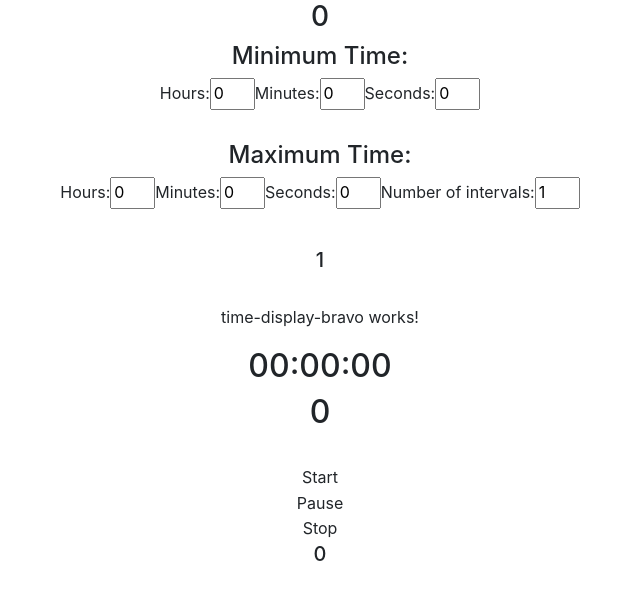
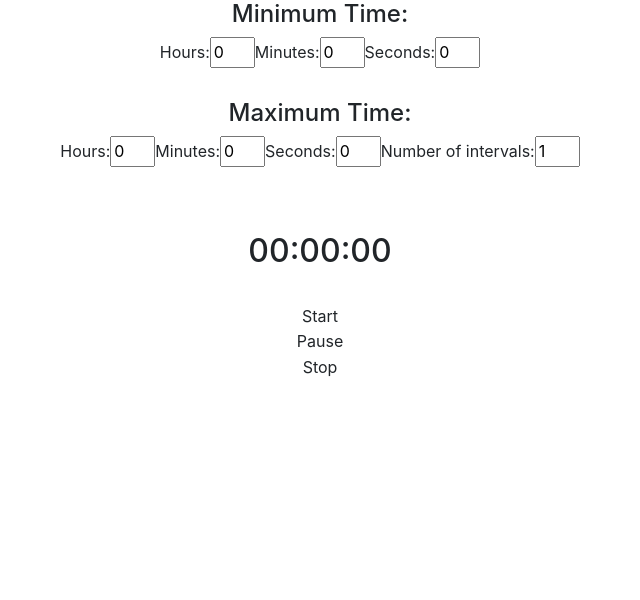
Before and after one commit to Jbsiefken/random-timer, an Angular app: page / in a window 1280 px wide. Shown: the top 600 px of the page, without its empty margins (320-960 px from the left). Built offline with nearby package versions, Linux system fonts and the light colour scheme.

Commit message:
cleans up ui

```diff
--- a/src/app/time-display-bravo/time-display-bravo.component.html
+++ b/src/app/time-display-bravo/time-display-bravo.component.html
@@ -1,3 +1 @@
-<p>time-display-bravo works!</p>
 <h2>{{ formatted_time }}</h2>
-<h2>{{ time }}</h2>
--- a/src/app/timer/timer.component.html
+++ b/src/app/timer/timer.component.html
@@ -10,7 +10,6 @@
 
 <div style="text-align: center;">
     <div id="timeInput">
-        <h3>{{ status }}</h3>
         <h4>Minimum Time:</h4>
         <form id="minTime">
             <label for="minHrs">Hours: </label>
@@ -36,7 +35,6 @@
     <br />
     <div>
         <h5>{{ message }}</h5>
-        <h5>{{ remaining_reps }}</h5>
     </div>
     <br />
 
@@ -54,6 +52,4 @@
         Stop
     </div>
 
-    <h5>{{ elapsed_time }}</h5>
-
 </div>
```
